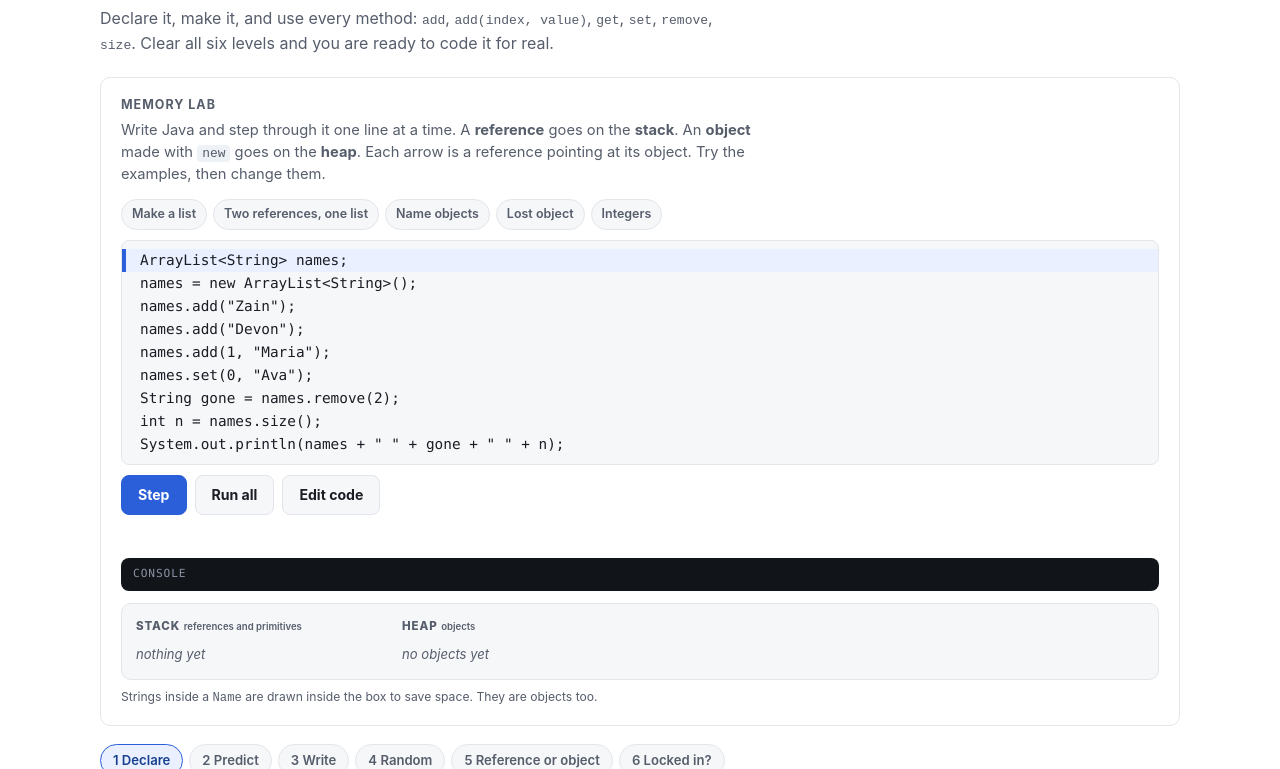
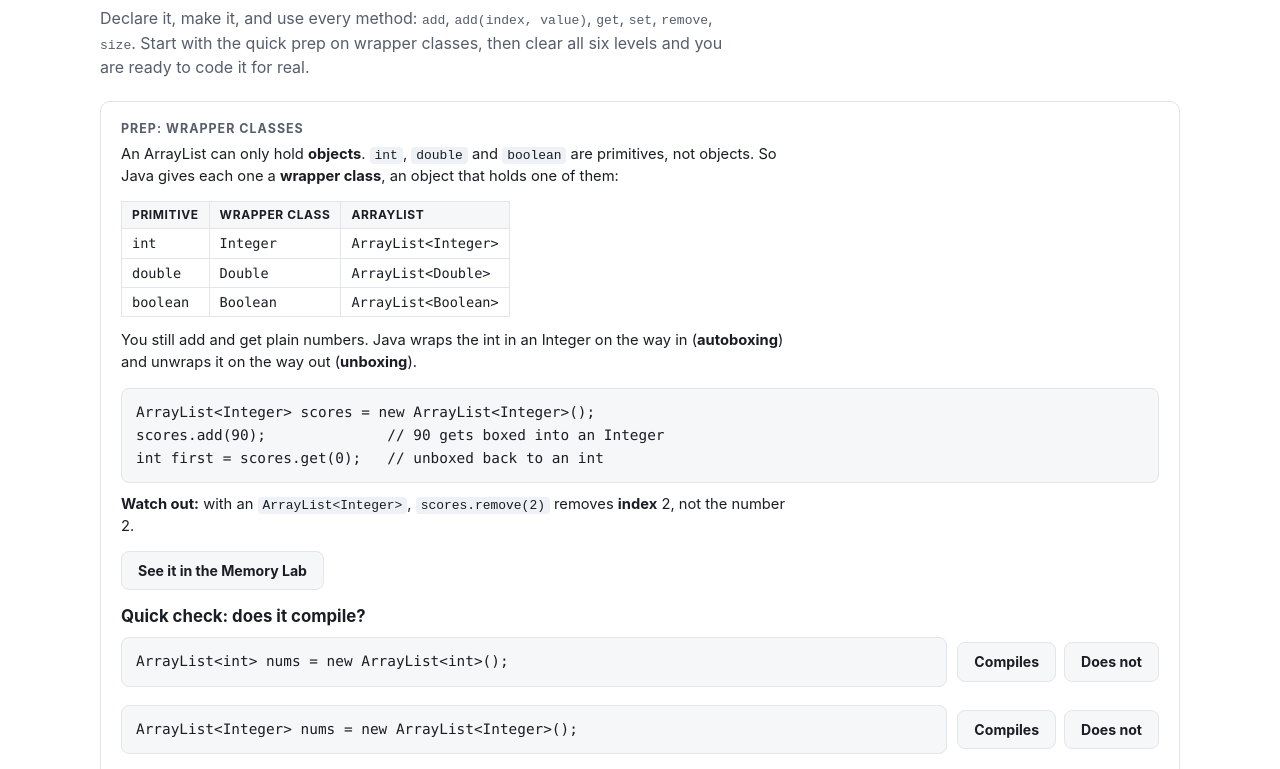
Before and after one commit to ahs-cs-a/csa, a plain HTML site: page arraylist-basics.html in a window 1280 px wide. Shown: the part 137-906 px from the top of the page. Drawn offline with Linux system fonts and the light colour scheme.

Commit message:
ArrayList Basics: wrapper class prep

```diff
--- a/arraylist-basics.html
+++ b/arraylist-basics.html
@@ -162,7 +162,27 @@ table.trace th { background:var(--bg-subtle); font-family:-apple-system,BlinkMac
 
 <main id="main">
   <h1 class="page-title">ArrayList Basics</h1>
-  <p class="page-lede">Declare it, make it, and use every method: <code>add</code>, <code>add(index, value)</code>, <code>get</code>, <code>set</code>, <code>remove</code>, <code>size</code>. Clear all six levels and you are ready to code it for real.</p>
+  <p class="page-lede">Declare it, make it, and use every method: <code>add</code>, <code>add(index, value)</code>, <code>get</code>, <code>set</code>, <code>remove</code>, <code>size</code>. Start with the quick prep on wrapper classes, then clear all six levels and you are ready to code it for real.</p>
+
+  <section class="card" id="prep">
+    <h2>Prep: wrapper classes</h2>
+    <p class="sub" style="color:var(--ink)">An ArrayList can only hold <b>objects</b>. <code>int</code>, <code>double</code> and <code>boolean</code> are primitives, not objects. So Java gives each one a <b>wrapper class</b>, an object that holds one of them:</p>
+    <table class="trace" style="margin:0 0 12px">
+      <tr><th>Primitive</th><th>Wrapper class</th><th>ArrayList</th></tr>
+      <tr><td>int</td><td>Integer</td><td>ArrayList&lt;Integer&gt;</td></tr>
+      <tr><td>double</td><td>Double</td><td>ArrayList&lt;Double&gt;</td></tr>
+      <tr><td>boolean</td><td>Boolean</td><td>ArrayList&lt;Boolean&gt;</td></tr>
+    </table>
+    <p class="sub" style="color:var(--ink)">You still add and get plain numbers. Java wraps the int in an Integer on the way in (<b>autoboxing</b>) and unwraps it on the way out (<b>unboxing</b>).</p>
+    <pre class="code">ArrayList&lt;Integer&gt; scores = new ArrayList&lt;Integer&gt;();
+scores.add(90);              // 90 gets boxed into an Integer
+int first = scores.get(0);   // unboxed back to an int</pre>
+    <p class="sub" style="color:var(--ink)"><b>Watch out:</b> with an <code>ArrayList&lt;Integer&gt;</code>, <code>scores.remove(2)</code> removes <b>index</b> 2, not the number 2.</p>
+    <div class="btns" style="margin-bottom:14px"><button class="alt" id="prepLab">See it in the Memory Lab</button></div>
+    <p class="prompt">Quick check: does it compile?</p>
+    <div id="prepQs"></div>
+    <div class="verdict" id="prepV"></div>
+  </section>
 
   <section class="card" id="lab">
     <h2>Memory Lab</h2>
@@ -1519,6 +1539,38 @@ function l6(card, L) {
   card.innerHTML = "<h2>" + L.title + '</h2><p class="sub">Everything together. Trace the whole thing on paper first. Get three in a row and you are ready to code it for real.</p><div id="l6prog"></div><div id="l6body"></div>';
   ask();
 }
+
+/* =====================================================================
+   Prep: wrapper classes
+   ===================================================================== */
+const PREP_QS = [
+  "ArrayList<int> nums = new ArrayList<int>();",
+  "ArrayList<Integer> nums = new ArrayList<Integer>();",
+  "ArrayList<double> prices = new ArrayList<double>();",
+  "ArrayList<Double> prices = new ArrayList<>();",
+  "ArrayList<Integer> nums = new ArrayList<Integer>();\nnums.add(7);\nint x = nums.get(0);",
+];
+function prepCompiles(src) { try { new Machine().run(src); return { ok: true }; } catch (e) { if (e instanceof JErr) return { ok: false, err: e }; throw e; } }
+function prepInit() {
+  $("prepQs").innerHTML = PREP_QS.map((s, i) =>
+    '<div class="prepq" style="display:flex;gap:10px;align-items:center;flex-wrap:wrap;margin:8px 0">' +
+    '<pre class="code" style="margin:0;flex:1 1 320px">' + esc(s) + "</pre>" +
+    '<span class="btns" style="margin:0"><button class="alt" data-i="' + i + '" data-a="1">Compiles</button><button class="alt" data-i="' + i + '" data-a="0">Does not</button></span>' +
+    '<div class="expl" id="prepx' + i + '" style="flex-basis:100%;margin:0"></div></div>').join("");
+  $("prepQs").addEventListener("click", (e) => {
+    const b = e.target.closest("button"); if (!b) return;
+    const i = +b.dataset.i, said = b.dataset.a === "1", r = prepCompiles(PREP_QS[i]);
+    const ok = said === r.ok;
+    b.parentElement.querySelectorAll("button").forEach((x) => (x.disabled = true));
+    b.style.borderColor = ok ? "#2e8b4f" : "#c0392b";
+    const x = $("prepx" + i);
+    x.innerHTML = '<b style="color:' + (ok ? "#2e8b4f" : "#c0392b") + '">' + (ok ? "CORRECT" : "NOT QUITE") + "</b> - " +
+      (r.ok ? "it compiles." + (/add\(7\)/.test(PREP_QS[i]) ? " 7 is boxed into an Integer going in and unboxed coming out." : /<>\(\)/.test(PREP_QS[i]) ? " The empty <> on the right picks up Double from the left." : "")
+            : "Java says: " + esc(r.err.message) + ".");
+  });
+  $("prepLab").onclick = () => { labEdit(); $("labCode").value = PRESETS[4][1]; $("labAll").click(); $("lab").scrollIntoView({ behavior: "smooth" }); };
+}
+prepInit();
 
 /* =====================================================================
    boot
@@ -1606,6 +1658,7 @@ if (/[?&]selftest/.test(location.search)) {
   t("L4 cast trap caught", () => !l4Judge("songs.get((int)Math.random() * songs.size())").ok || "bad");
   // L6 generator
   t("L6 generator", () => { for (let k = 0; k < 200; k++) { const Q = l6Make(); if (!Q.out.length) return "no output"; } return true; });
+  t("prep answers", () => { const want = [false, true, false, true, true]; for (let i = 0; i < PREP_QS.length; i++) if (prepCompiles(PREP_QS[i]).ok !== want[i]) return "q" + i; return true; });
   // render
   t("render memory", () => { const d = document.createElement("div"); document.body.appendChild(d); PRESETS.forEach((p) => renderMemory(d, memOf(p[1]))); d.remove(); return true; });
   const fails = R.filter((x) => x.startsWith("FAIL"));
```
